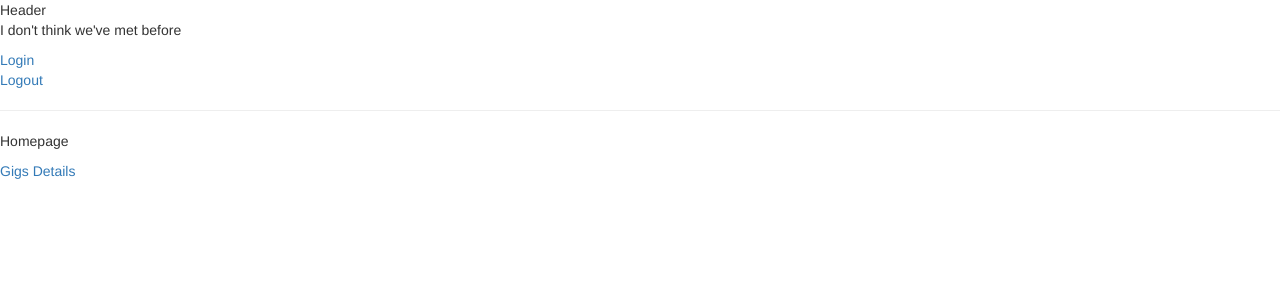
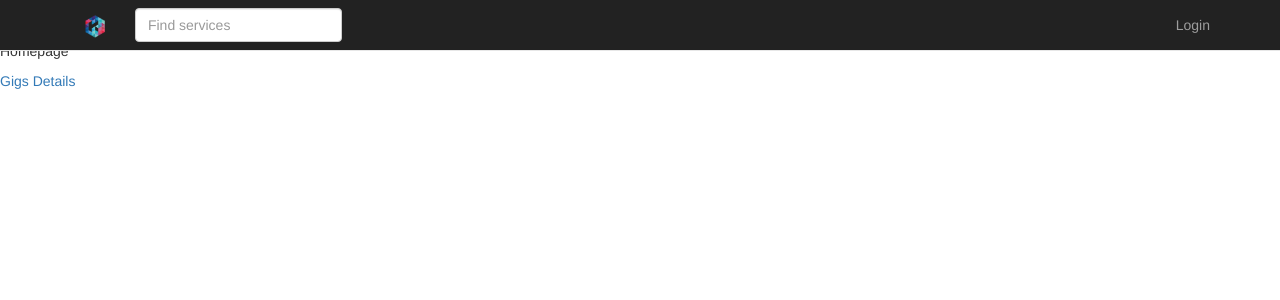
Before and after one commit to pH-7/pH4Marketplace, a Django app: page / in a window 1280 px wide. Shown: the top 300 px of the page. Run offline with Django 3.2, Linux system fonts and the light colour scheme; some libraries are stand-ins or nearby versions.

Commit message:
Add navigation bar

```diff
--- a/marketplaceapp/templates/base.html
+++ b/marketplaceapp/templates/base.html
@@ -10,21 +10,43 @@
     </head>
     <body>
         <header>
-            Header
+            <nav class="navbar navbar-default navbar-fixed-top">
+                <div class="navbar-inverse">
+                    <div class="container">
+                        <div class="navbar-header">
+                            <a class="navbar-brand" href="/">
+                                <img src="{% static 'img/logo.png' %}" height="23">
+                            </a>
+                        </div>
+                        <form action="" class="navbar-form navbar-left" role="search">
+                            <div class="form-group">
+                                <input type="text" class="form-control" placeholder="Find services">
+                            </div>
+                        </form>
 
-            <p>
-                {% if user and not user.is_anonymous %}
-                    Hello {{ user.get_full_name|default:user.username }}
-                {% else %}
-                    I don't think we've met before
-                {% endif %}
-            </p>
+                        <ul class="nav navbar-nav navbar-right">
+                            {% if user and not user.is_anonymous %}
+                                <li class="dropdown">
+                                    <a href="#" class="dropdown-toggle" data-toggle="dropdown" role="button" aria-haspopup="true" aria-expanded="false">
+                                        {{ user.get_full_name|default:user.username }} <spam class="caret"></spam>
+                                    </a>
+                                    <ul class="dropdown-menu">
+                                        <li>
+                                            <a href="{% url 'auth:logout' %}?next={{ request.path }}">Logout</a>
+                                        </li>
+                                    </ul>
+                                </li>
+                            {% else %}
+                                <li>
+                                    <a href="{% url 'social:begin' 'facebook' %}?next={{ request.path }}">Login</a>
+                                </li>
+                            {% endif %}
+                        </ul>
+                    </div>
+                </div>
+            </nav>
+        </header>
 
-            <p>
-                <a href="{% url 'social:begin' 'facebook' %}?next={{request.path}}">Login</a><br />
-                <a href="{% url 'auth:logout' %}?next={{request.path}}">Logout</a>
-            </p>
-        </header>
         <hr />
         {% block page %}
 
```
